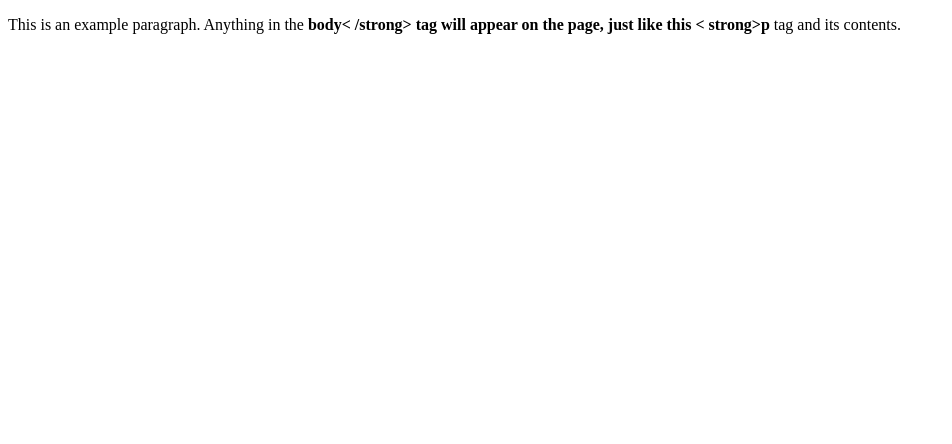
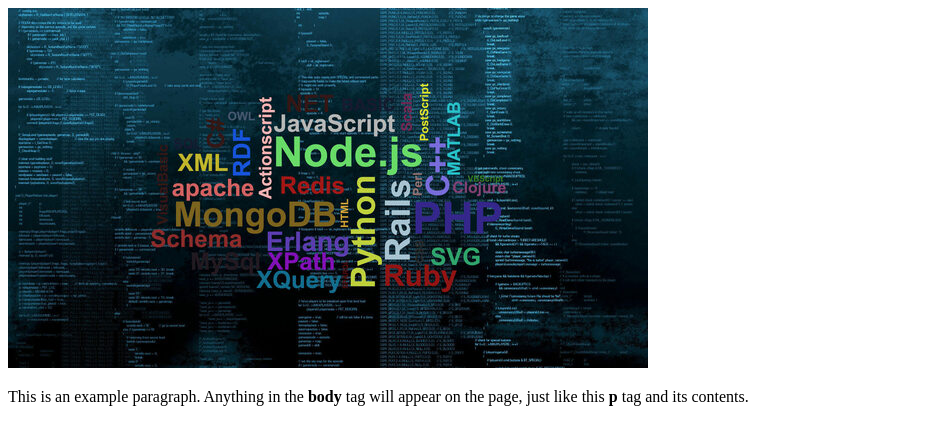
Before and after one commit to Nasir-92/Exercise_Unit5_website, a plain HTML site: page index.html in a window 1280 px wide. Shown: the whole page, without its empty margins (0-952 px from the left). Drawn offline with Linux system fonts and the light colour scheme.

Commit message:
Added first image

```diff
--- a/index.html
+++ b/index.html
@@ -4,10 +4,16 @@
         <title>This is the title of the webpage!</title>
     </head>
     <body>
-<p>This is an example paragraph. Anything in the <strong>body<
-/strong> tag will appear on the page, just like this <
-strong>p</strong> tag and its contents.</p>
+        <img src="code.jpg" alt="code image">
+        <p>This is an example paragraph. Anything in the <strong>body</strong>
+            tag will appear on the page, just like this <strong>p</strong> tag and its contents.</p>
         </body>
+
+
         <footer>
+
         </footer>
+
+
+
         </html>
```
Lines whose indentation alone changed are shown as unchanged.
